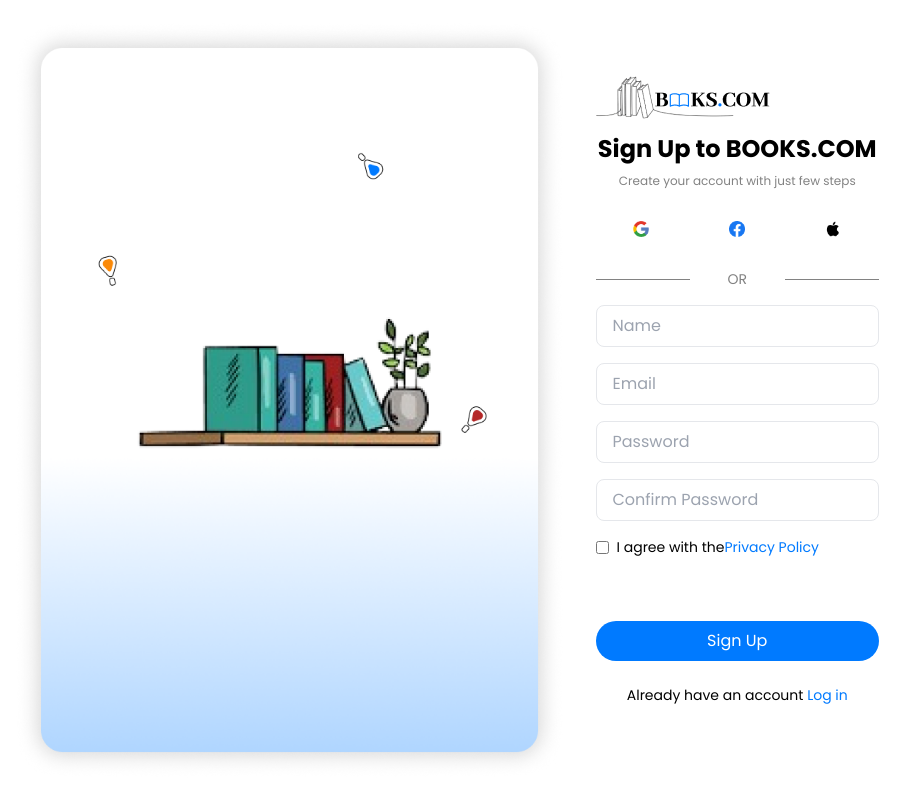
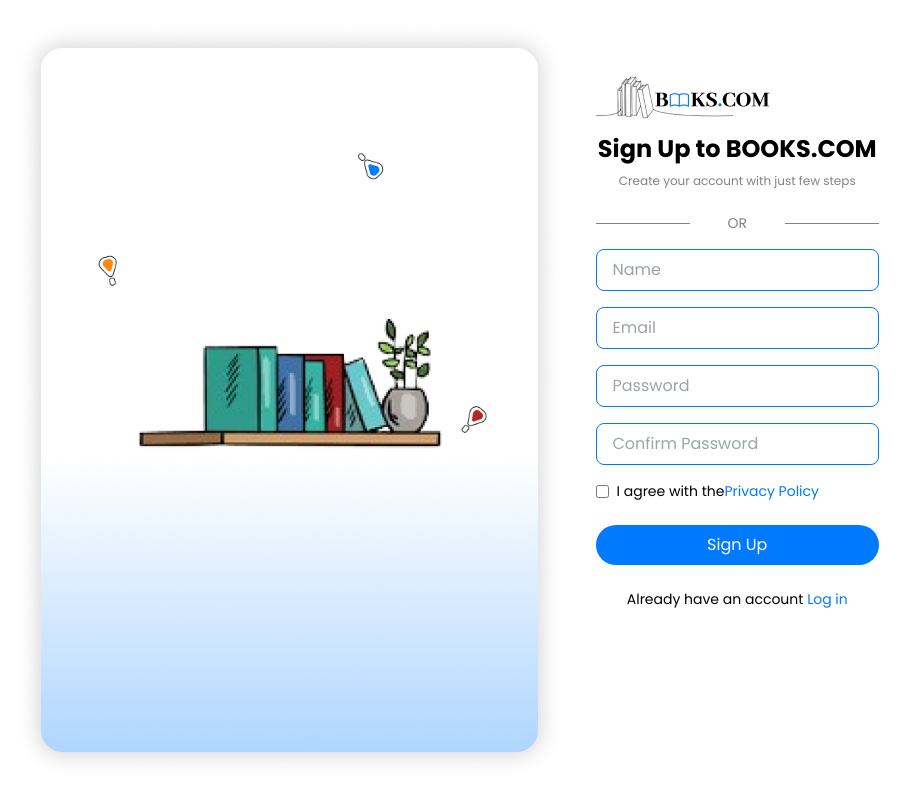
Before and after one commit to ayomideRussianCode/booksdotcom, a React (Create React App) app: page /signup in a window 1280 px wide. Shown: the whole page, without its empty margins (177-1087 px from the left). Built offline with nearby package versions, Linux system fonts and the light colour scheme; a web font is replaced by a local one.

Commit message:
day 13 of 100 days of code

```diff
--- a/src/components/Button.jsx
+++ b/src/components/Button.jsx
@@ -1,7 +1,16 @@
-function Button({ text, href, className = "", type = "button" }) {
+function Button({
+  text,
+  href,
+  onClick,
+  disabled,
+  className = "",
+  type = "button",
+}) {
   return (
     <button
       type={type}
+      onClick={onClick}
+      disabled={disabled}
       className={`w-full bg-customBlue py-2 rounded-full ${className}`}
     >
       <a className="text-customWhite" href={href}>
--- a/src/components/Form.jsx
+++ b/src/components/Form.jsx
@@ -1,15 +1,18 @@
 import CheckBoxSection from "./CheckBox";
 import FormField from "./FormField";
-import Button from "../components/Button";
 
-function Form({ fields, checkbox, buttonText, buttonHref, className }) {
+function Form({ fields, checkbox, className }) {
   return (
     <form className={`${className}`}>
       {fields.map((field) => (
         <FormField
-          key={field.id}
+          key={field.name}
           type={field.type}
+          name={field.name}
+          value={field.value}
+          onChange={field.onChange}
           placeholder={field.placeholder}
+          error={field.error}
         />
       ))}
       <CheckBoxSection
@@ -17,7 +20,6 @@
         linkText={checkbox.linkText}
         linkHref={checkbox.linkHref}
       />
-      <Button text={buttonText} href={buttonHref} className={`mt-10`} />
     </form>
   );
 }
--- a/src/components/FormField.jsx
+++ b/src/components/FormField.jsx
@@ -1,13 +1,30 @@
-function FormField({ type, id, placeholder, className }) {
+function FormField({
+  type,
+  placeholder,
+  name,
+  value,
+  onChange,
+  error,
+  className,
+}) {
   return (
     <div className={`mb-4 ${className}`}>
       <input
         type={type}
-        id={id}
+        name={name}
+        value={value}
+        onChange={onChange}
         placeholder={placeholder}
         className={`w-full px-4 py-2 border
-           rounded-lg focus:outline-none focus:ring-2 focus:ring-customBlue`}
+           rounded-lg focus:outline-none focus:ring-2 focus:ring-customBlue ${
+             error
+               ? "border-red-500 focus:ring-red-500"
+               : "border-customBlue focus:ring-customBlue"
+           }`}
       />
+      {error && (
+        <span className="font-font1 text-sm text-red-500">{error}</span>
+      )}
     </div>
   );
 }
--- /dev/null
+++ b/src/components/ValidationMessage.jsx
@@ -0,0 +1,8 @@
+function ValidationMessage({ message }) {
+  return (
+    <div>
+      <p className="text-sm text-StrawberryRed font-ubuntu">{message}</p>
+    </div>
+  );
+}
+export default ValidationMessage;
--- a/src/pages/SignUpPage.jsx
+++ b/src/pages/SignUpPage.jsx
@@ -1,28 +1,106 @@
+import { useState } from "react";
+import axios from "axios";
 import LayOutWrapper from "../components/LayOutWrapper";
 import Illustration from "../components/Illustration";
 import Logo from "../components/Logo";
 import Title from "../components/Title";
 import Description from "../components/Description";
-import SocialMediaAuthButton from "../components/SocialMediaAuth";
 import Divider from "../components/Divider";
 import Form from "../components/Form";
+import Button from "../components/Button";
 import RedirectMessage from "../components/RedirectMessage";
 
 function SignUpPage() {
-  const socialAuthPlatforms = [
-    { imgSrc: "/google.png", alt: "Google" },
-    { imgSrc: "/facebook.png", alt: "Facebook" },
-    { imgSrc: "/basil_apple.png", alt: "Apple" },
-  ];
+  const [formData, setFormData] = useState({
+    username: "",
+    email: "",
+    password: "",
+  });
+
+  const [errors, setErrors] = useState({});
+  const [loading, setLoading] = useState(false);
+
+  function handleChange(e) {
+    const { name, value } = e.target;
+    setFormData({ ...formData, [name]: value });
+  }
+
+  async function handleSubmit() {
+    const newErrors = {};
+    if (!formData.username) newErrors.username = "Name is required";
+    if (!formData.email) newErrors.email = "Email is required";
+    if (!formData.password) newErrors.password = "Password is required";
+    if (!formData.confirmPassword)
+      newErrors.confirmPassword = "Password confirmation is required";
+    setErrors(newErrors);
+
+    if (Object.keys(newErrors).length === 0) {
+      setLoading(true);
+      setFormData({
+        username: "",
+        email: "",
+        password: "",
+        confirmPassword: "",
+      });
+
+      try {
+        const response = await axios.post(
+          "https://booksdotcom.onrender.com/api/v1/auth/register",
+          formData,
+          {
+            headers: {
+              "Content-Type": "application/x-www-form-urlencoded",
+            },
+          }
+        );
+        alert("Signed Up successfully", response.data);
+      } catch (error) {
+        if (error.response) {
+          alert("An error occurred.");
+        } else if (error.request) {
+          alert("No response from server. Please try again.");
+        } else {
+          alert("An unexpected error occurred");
+        }
+      } finally {
+        setLoading(false);
+      }
+    }
+  }
 
   const formFields = [
-    { type: "text", id: "name", placeholder: "Name" },
-    { type: "email", id: "email", placeholder: "Email" },
-    { type: "password", id: "password", placeholder: "Password" },
+    {
+      type: "text",
+      name: "username",
+      placeholder: "Name",
+      value: formData.username,
+      onChange: handleChange,
+      error: errors.username,
+    },
+    {
+      type: "email",
+      name: "email",
+      placeholder: "Email",
+      value: formData.email,
+      onChange: handleChange,
+      error: errors.email,
+    },
     {
       type: "password",
-      id: "confirmPassword",
+      name: "password",
+      placeholder: "Password",
+      value: formData.password,
+      onChange: handleChange,
+      error: errors.password,
+    },
+    {
+      type: "password",
+      name: "confirmPassword",
       placeholder: "Confirm Password",
+      value: formData.confirmPassword,
+      onChange: handleChange,
+      error: errors.confirmPassword,
+      disabled: loading,
     },
   ];
 
@@ -41,14 +119,9 @@
           <Logo src="/Logo.png" alt="BOOKSDOTCOM" />
           <Title text="Sign Up to BOOKS.COM" />
           <Description text="Create your account with just few steps" />
-          <SocialMediaAuthButton platforms={socialAuthPlatforms} />
           <Divider text="OR" />
-          <Form
-            fields={formFields}
-            checkbox={checkBoxData}
-            buttonText="Sign Up"
-            buttonHref="/home"
-          />
+          <Form fields={formFields} checkbox={checkBoxData} />
+          <Button text="Sign Up" onClick={handleSubmit} />
 
           <RedirectMessage
             message="Already have an account"
```
